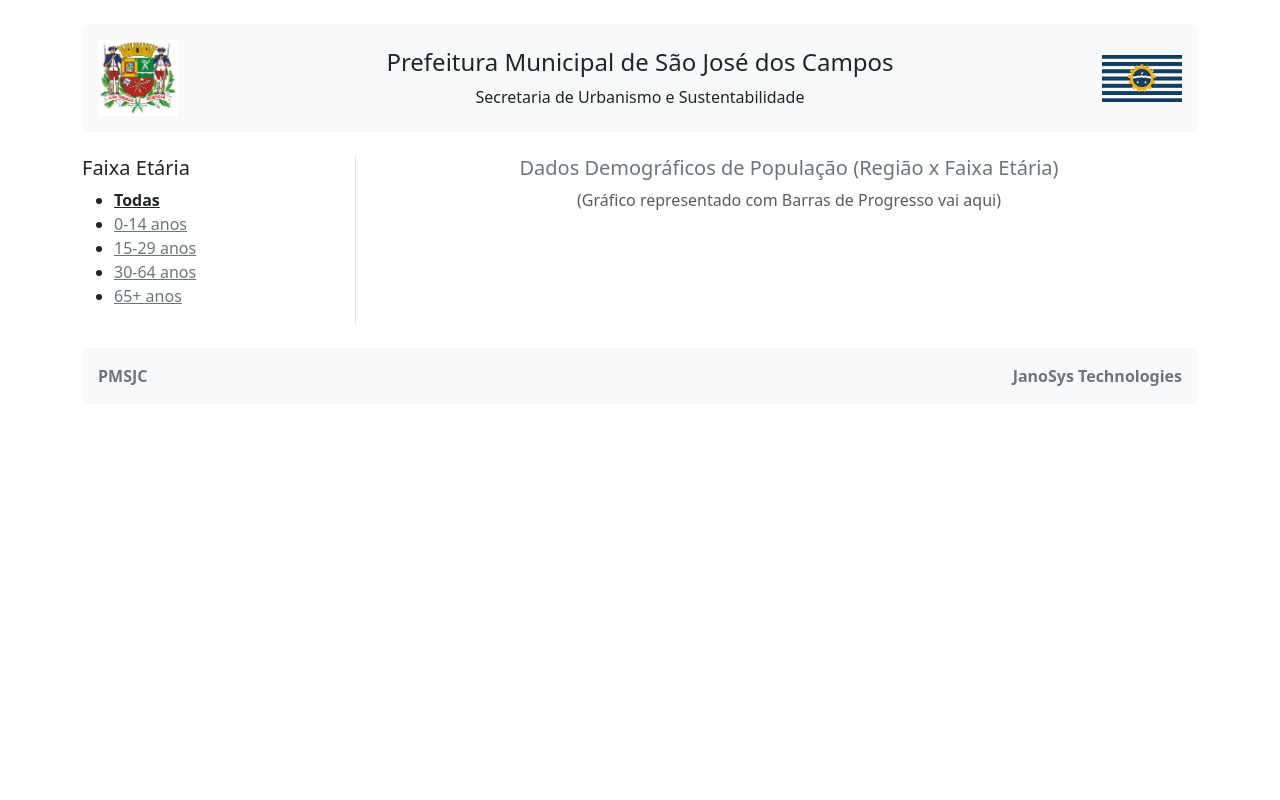
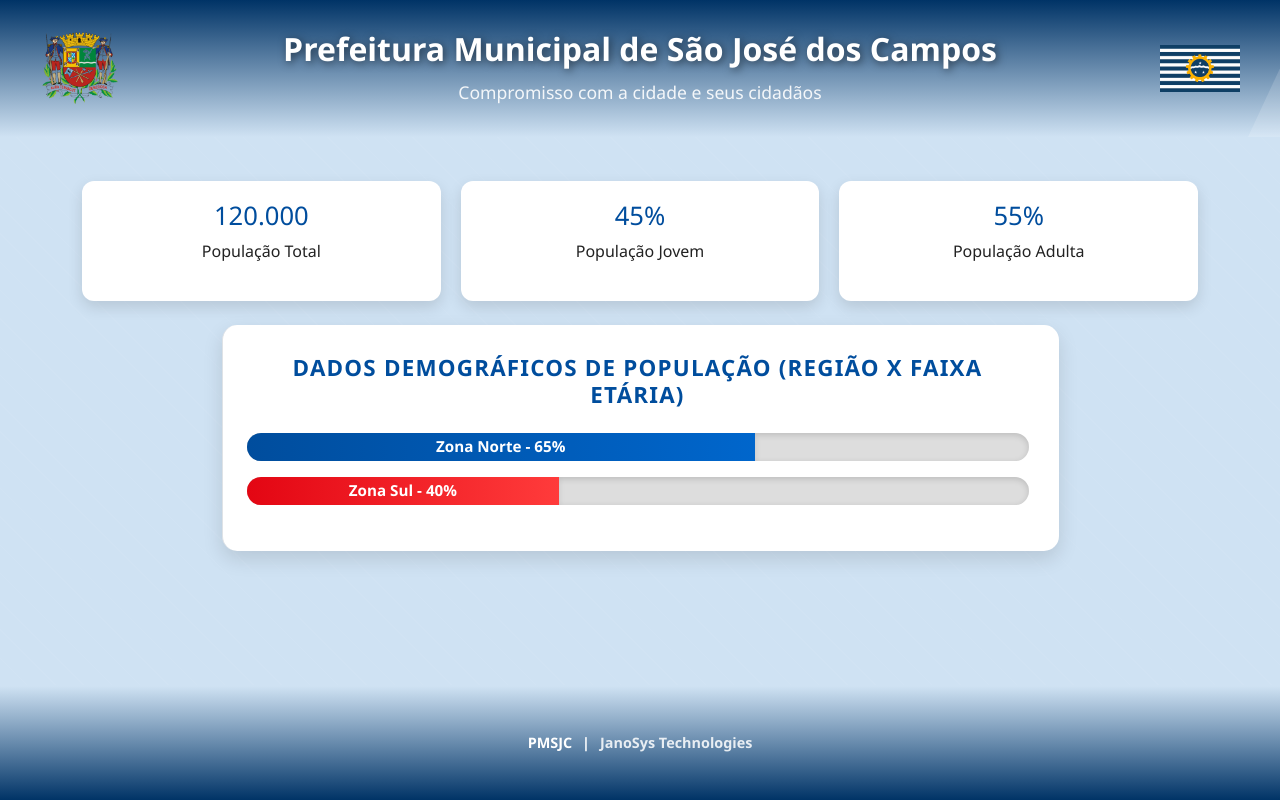
Before and after one commit to janosystime/Janosys-Project, a Python web app: template templates/index.html in a window 1280 px wide. Run offline with Jinja, Linux system fonts and the light colour scheme; the template is opened without the code that fills it, so the values that code supplies are empty.

Commit message:
<feat> Resposividade do site

```diff
--- a/templates/index.html
+++ b/templates/index.html
@@ -1,55 +1,98 @@
 <!DOCTYPE html>
 <html lang="pt-BR">
   <head>
-    <meta charset="UTF-8">
-    <meta name="viewport" content="width=device-width, initial-scale=1.0">
+    <meta charset="UTF-8" />
+    <meta name="viewport" content="width=device-width, initial-scale=1.0" />
     <title>Relatório Demográfico - PMSJC</title>
-
-    <link href="https://cdn.jsdelivr.net/npm/bootstrap@5.3.3/dist/css/bootstrap.min.css" rel="stylesheet">
+    <link
+      href="https://cdn.jsdelivr.net/npm/bootstrap@5.3.3/dist/css/bootstrap.min.css"
+      rel="stylesheet"
+    />
+    <link rel="stylesheet" href="style.css" />
   </head>
   <body>
+    <div class="page-wrapper">
+      <header class="header-pmsjc">
+        <img
+          src="images/brasao.png"
+          alt="Brasão de São José dos Campos"
+          width="80"
+        />
 
-    <div class="container my-4">
+        <div class="header-text">
+          <h1>Prefeitura Municipal de São José dos Campos</h1>
+          <p style="text-align: center;">Compromisso com a cidade e seus cidadãos</p>
+        </div>
+        <img
+          src="images/bandeira.jpg"
+          alt="Bandeira de São José dos Campos"
+          width="80"
+        />
+      </header>
 
-        <header class="p-3 mb-4 bg-light rounded-3 d-flex justify-content-between align-items-center">
-            <img src="images/brasao.png" alt="Brasão de São José dos Campos" width="80">
-
-            <div class="text-center">
-                <h1 class="h4">Prefeitura Municipal de São José dos Campos</h1>
-                <p class="lead fs-6 mb-0">Secretaria de Urbanismo e Sustentabilidade</p>
+      <main class="container my-4 flex-grow-1">
+        <div class="stats-cards d-flex flex-wrap justify-content-center mb-4">
+          <div class="card-stat text-center">
+            <h4>120.000</h4>
+            <p>População Total</p>
+          </div>
+          <div class="card-stat text-center">
+            <h4>45%</h4>
+            <p>População Jovem</p>
+          </div>
+          <div class="card-stat text-center">
+            <h4>55%</h4>
+            <p>População Adulta</p>
+          </div>
         </div>
 
-            <img src="images/bandeira.jpg" alt="Bandeira de São José dos Campos" width="80">
-        </header>
+        <section class="col-md-9 mx-auto border-start ps-4">
+          <h3 class="text-center text-pmsjc mb-4">
+            Dados Demográficos de População (Região x Faixa Etária)
+          </h3>
 
-        <main class="row">
+          <div
+            class="progress mb-3"
+            data-tooltip="Zona Norte: 65.000 habitantes"
+          >
+            <div class="progress-bar azul" style="width: 65%">
+              Zona Norte - 65%
+            </div>
+          </div>
 
-            <aside class="col-md-3">
-                <h2 class="h5">Faixa Etária</h2>
-                <ul class="faixas_etarias">
-                    <li><a href="#" class="text-dark fw-bold">Todas</a></li>
-                    <li><a href="#" class="text-secondary">0-14 anos</a></li>
-                    <li><a href="#" class="text-secondary">15-29 anos</a></li>
-                    <li><a href="#" class="text-secondary">30-64 anos</a></li>
-                    <li><a href="#" class="text-secondary">65+ anos</a></li>
-                </ul>
-            </aside>
-
-            <section class="col-md-9 border-start ps-4">
-                <h3 class="h5 text-secondary text-center">Dados Demográficos de População (Região x Faixa Etária)</h3>
-
-                <p class="text-center text-muted">(Gráfico representado com Barras de Progresso vai aqui)</p>
-
+          <div class="progress mb-3" data-tooltip="Zona Sul: 40.000 habitantes">
+            <div class="progress-bar vermelho" style="width: 40%">
+              Zona Sul - 40%
+            </div>
+          </div>
         </section>
-
       </main>
 
-        <footer class="p-3 mt-4 bg-light rounded-3 d-flex justify-content-between align-items-center text-secondary">
-            <span class="fw-bold">PMSJC</span>
+      <footer class="footer-pmsjc text-center p-3">
+        <span class="fw-bold">PMSJC</span> |
         <span class="fw-bold">JanoSys Technologies</span>
       </footer>
-
     </div>
 
+    <script>
+      document.querySelectorAll(".progress").forEach((bar) => {
+        bar.addEventListener("mouseenter", (e) => {
+          const tooltip = document.createElement("div");
+          tooltip.className = "tooltip-custom";
+          tooltip.innerText = bar.getAttribute("data-tooltip");
+          document.body.appendChild(tooltip);
+
+          const rect = bar.getBoundingClientRect();
+          tooltip.style.left =
+            rect.left + rect.width / 2 - tooltip.offsetWidth / 2 + "px";
+          tooltip.style.top = rect.top - tooltip.offsetHeight - 8 + "px";
+        });
+        bar.addEventListener("mouseleave", () => {
+          document
+            .querySelectorAll(".tooltip-custom")
+            .forEach((t) => t.remove());
+        });
+      });
+    </script>
   </body>
 </html>
--- /dev/null
+++ b/templates/style.css
@@ -0,0 +1,284 @@
+:root {
+  --pmsjc-azul: #004d9d;
+  --pmsjc-vermelho: #e30613;
+  --pmsjc-preto: #222;
+  --pmsjc-branco: #fff;
+}
+
+html {
+  scroll-behavior: smooth;
+}
+
+body {
+  height: 100%;
+  margin: 0;
+  font-family: "Segoe UI", Tahoma, Geneva, Verdana, sans-serif;
+  background-color: #cfe2f3;
+  color: var(--pmsjc-preto);
+  line-height: 1.6;
+  display: flex;
+  flex-direction: column;
+  min-height: 100vh;
+  background-image: repeating-linear-gradient(
+    45deg,
+    rgba(255, 255, 255, 0.05),
+    rgba(255, 255, 255, 0.05) 1px,
+    transparent 1px,
+    transparent 20px
+  );
+}
+
+.page-wrapper {
+  display: flex;
+  flex-direction: column;
+  min-height: 100vh;
+  width: 100%;
+}
+
+main {
+  flex: 1;
+  padding: 20px 0;
+  animation: fadeIn 0.6s ease-in-out;
+}
+
+.header-pmsjc {
+  background: linear-gradient(180deg, #003366 0%, #cfe2f3 100%);
+  color: var(--pmsjc-branco);
+  padding: 30px 40px;
+  display: flex;
+  justify-content: space-between;
+  align-items: center;
+  position: relative;
+  overflow: hidden;
+  transition: all 0.3s ease;
+  animation: fadeIn 1s ease forwards;
+}
+
+.header-pmsjc::after {
+  content: "";
+  position: absolute;
+  top: 0;
+  left: -50%;
+  width: 50%;
+  height: 100%;
+  background: rgba(255, 255, 255, 0.15);
+  transform: skewX(-25deg);
+  animation: shine 2s forwards;
+  pointer-events: none;
+}
+
+.header-pmsjc .header-text {
+  display: flex;
+  flex-direction: column;
+  justify-content: center;
+  gap: 10px;
+}
+
+.header-pmsjc h1 {
+  font-size: 2rem;
+  font-weight: 900;
+  margin: 0;
+  text-shadow: 2px 2px 8px rgba(0, 0, 0, 0.55);
+}
+
+.header-pmsjc p {
+  font-size: 1.1rem;
+  opacity: 0.9;
+  margin: 0;
+}
+
+main section {
+  background: var(--pmsjc-branco);
+  padding: 30px;
+  margin: 20px auto;
+  border-radius: 15px;
+  max-width: 900px;
+  box-shadow: 0 8px 20px rgba(0, 0, 0, 0.12);
+  transition: all 0.3s ease;
+}
+
+main section:hover {
+  transform: translateY(-5px);
+  box-shadow: 0 12px 28px rgba(0, 0, 0, 0.18);
+}
+
+.text-pmsjc {
+  color: var(--pmsjc-azul);
+  font-weight: 800;
+  font-size: 1.4rem;
+  margin-bottom: 25px;
+  text-transform: uppercase;
+  letter-spacing: 1.2px;
+  text-align: center;
+}
+
+.progress {
+  height: 28px;
+  border-radius: 14px;
+  margin-bottom: 16px;
+  background-color: #ddd;
+  box-shadow: inset 0 2px 6px rgba(0, 0, 0, 0.15);
+  overflow: hidden;
+  transition: all 0.3s ease;
+}
+
+.progress-bar {
+  font-size: 0.95rem;
+  font-weight: 700;
+  color: var(--pmsjc-branco);
+  display: flex;
+  justify-content: center;
+  align-items: center;
+  transition: width 0.6s ease, background-color 0.3s ease;
+  box-shadow: 0 2px 6px rgba(0, 0, 0, 0.1);
+}
+
+.progress-bar.azul {
+  background: linear-gradient(90deg, var(--pmsjc-azul), #0066cc);
+}
+
+.progress-bar.vermelho {
+  background: linear-gradient(90deg, var(--pmsjc-vermelho), #ff3b3b);
+}
+
+.stats-cards {
+  display: flex;
+  gap: 20px;
+  flex-wrap: wrap;
+  justify-content: center;
+}
+
+.card-stat {
+  flex: 1 1 150px;
+  background: var(--pmsjc-branco);
+  padding: 20px;
+  border-radius: 12px;
+  box-shadow: 0 6px 15px rgba(0, 0, 0, 0.12);
+  transition: all 0.3s ease;
+}
+
+.card-stat:hover {
+  transform: translateY(-5px) scale(1.03);
+  box-shadow: 0 10px 22px rgba(0, 0, 0, 0.18);
+}
+
+.card-stat h4 {
+  font-size: 1.6rem;
+  color: var(--pmsjc-azul);
+}
+
+.tooltip-custom {
+  position: fixed;
+  background-color: var(--pmsjc-preto);
+  color: var(--pmsjc-branco);
+  padding: 5px 10px;
+  border-radius: 6px;
+  font-size: 0.85rem;
+  pointer-events: none;
+  opacity: 0;
+  animation: fadeInTooltip 0.2s forwards;
+}
+
+.footer-pmsjc {
+  background: linear-gradient(180deg, #cfe2f3 1%, #003366);
+  color: var(--pmsjc-branco);
+  font-size: 0.9rem;
+  padding: 15px 0;
+  margin: 1em 0em 0em 0em;
+  font-weight: 600;
+  display: flex;
+  justify-content: center;
+  align-items: center;
+  gap: 10px;
+  height: 8em;
+}
+
+.footer-pmsjc span {
+  display: inline-block;
+}
+
+.footer-pmsjc span:last-child {
+  opacity: 0.85;
+}
+
+@keyframes fadeIn {
+  from {
+    opacity: 0;
+    transform: translateY(20px);
+  }
+  to {
+    opacity: 1;
+    transform: translateY(0);
+  }
+}
+
+@keyframes shine {
+  0% {
+    left: -50%;
+  }
+  100% {
+    left: 100%;
+  }
+}
+
+@keyframes fadeInTooltip {
+  to {
+    opacity: 1;
+  }
+}
+
+@media (max-width: 768px) {
+  .header-pmsjc {
+    flex-direction: column;
+    text-align: center;
+    padding: 25px 20px;
+  }
+
+  .header-pmsjc img.logo {
+    margin: 0 0 15px 0;
+    height: 60px;
+  }
+
+  .header-pmsjc h1 {
+    font-size: 1.5rem;
+  }
+
+  .header-pmsjc p {
+    font-size: 1rem;
+  }
+
+  .header-pmsjc .header-text {
+    align-items: center;
+    gap: 5px;
+  }
+
+  .text-pmsjc {
+    font-size: 1.2rem;
+  }
+
+  main section {
+    padding: 15px 10px;
+    margin: 15px;
+  }
+
+  .progress {
+    height: 22px;
+  }
+
+  .stats-cards {
+    flex-direction: row;
+    overflow-x: auto;
+    padding-bottom: 10px;
+  }
+
+  .card-stat {
+    min-width: 150px;
+    box-shadow: 0 4px 12px rgba(0, 0, 0, 0.1);
+  }
+
+  .footer-pmsjc {
+    flex-direction: column;
+    font-size: 0.85rem;
+    gap: 5px;
+  }
+}
```
Also changed, not shown: templates/images/brasao.png. Lines whose indentation alone changed are shown as unchanged.
